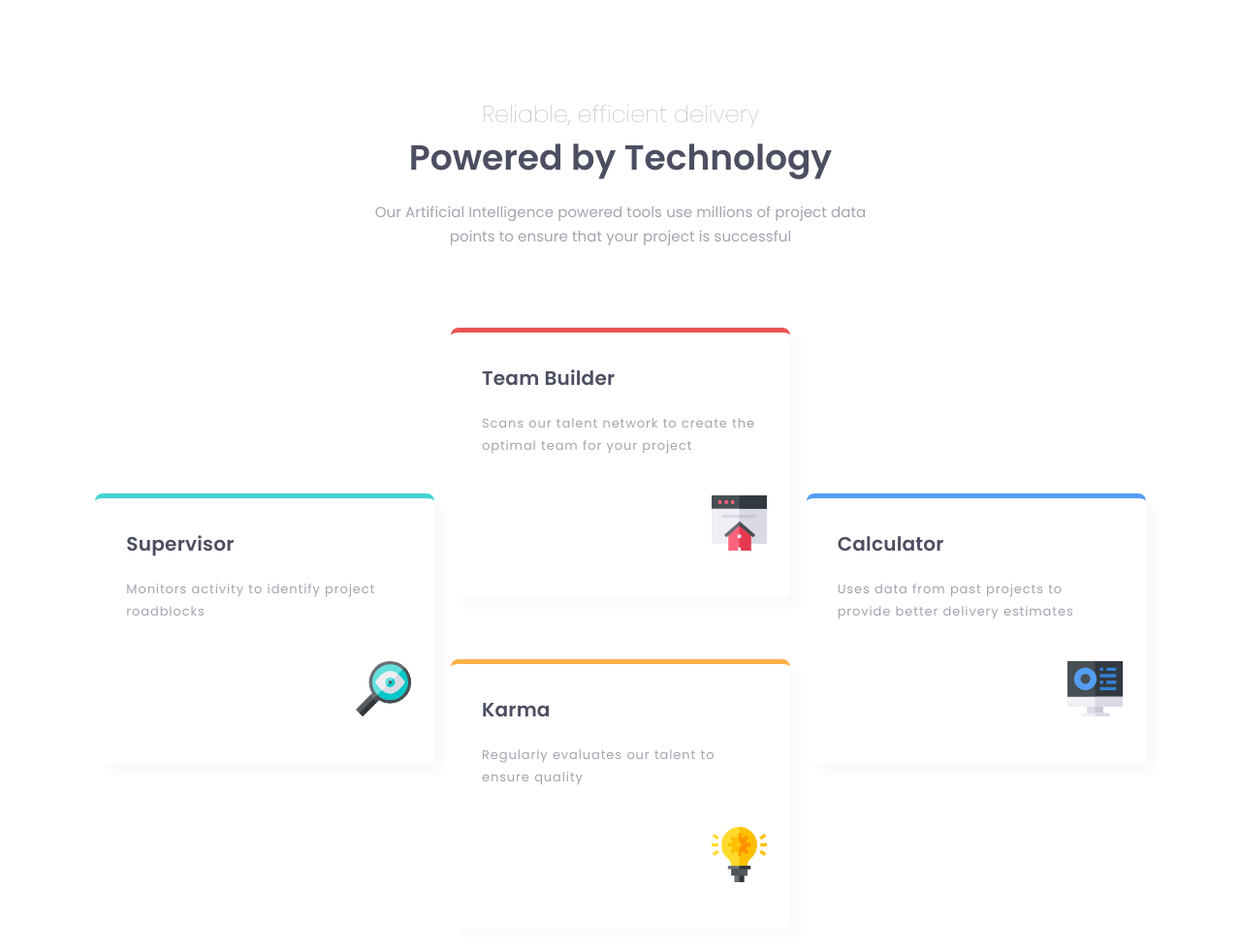
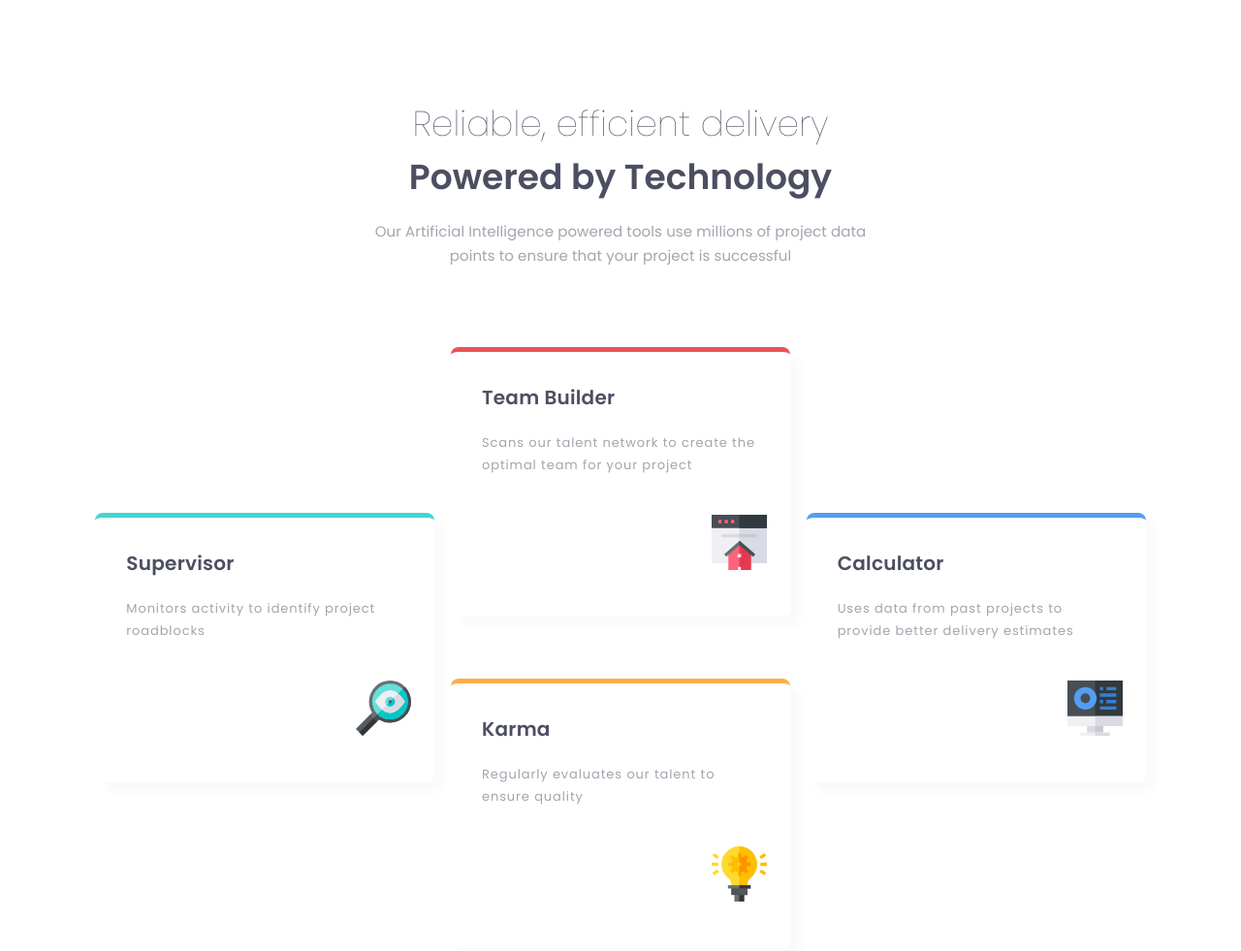
Before and after one commit to ikethedev/four-card-feature, a plain HTML site: page index.html in a window 1280 px wide. Shown: the whole page at 97% size. Drawn offline with Linux system fonts and the light colour scheme.

Commit message:
styles updated

```diff
--- a/index.html
+++ b/index.html
@@ -17,7 +17,7 @@
 <body>
   <main class="grid">
     <header>
-  <h3>Reliable, efficient delivery</h3>
+  <p class="motto">Reliable, efficient delivery</p>
   <h1>Powered by Technology</h1>
 
   <p class="header_subtext"> Our Artificial Intelligence powered tools use millions of project data points
--- a/style.css
+++ b/style.css
@@ -14,10 +14,10 @@ header{
     margin: 100px auto 50px;
 }
 
-h3{
+.motto{
     font-weight: 100;
     font-size: 24px;
-    color: hsl(229, 6%, 66%);
+    color:  hsl(234, 12%, 34%);
 }
 
 h1{
@@ -110,6 +110,10 @@ img{
         width: 1100px;
     }
 
+    .motto{
+        font-size: 36px;
+    }
+
     .card{
         width: 350px;
     }
```
